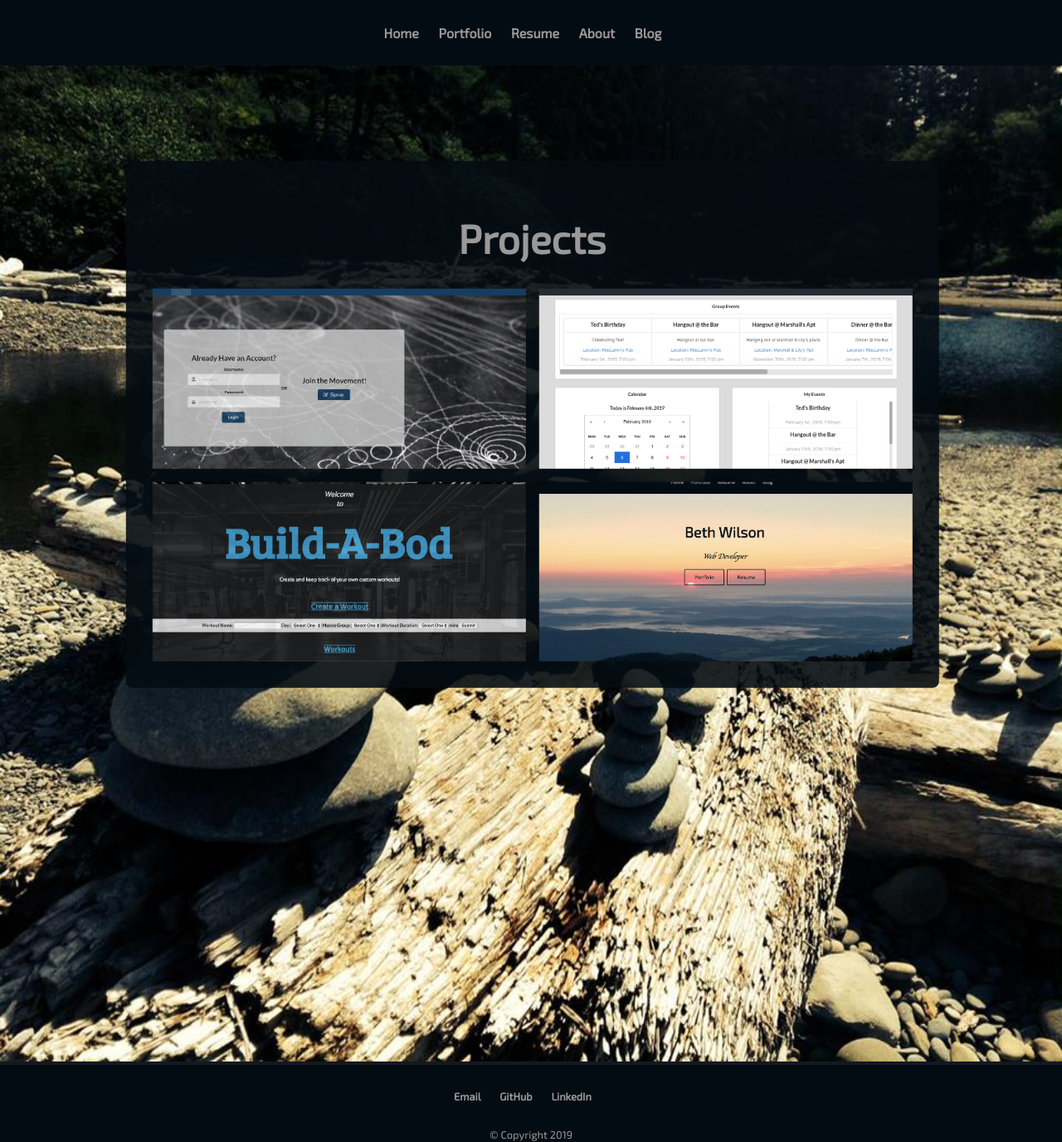
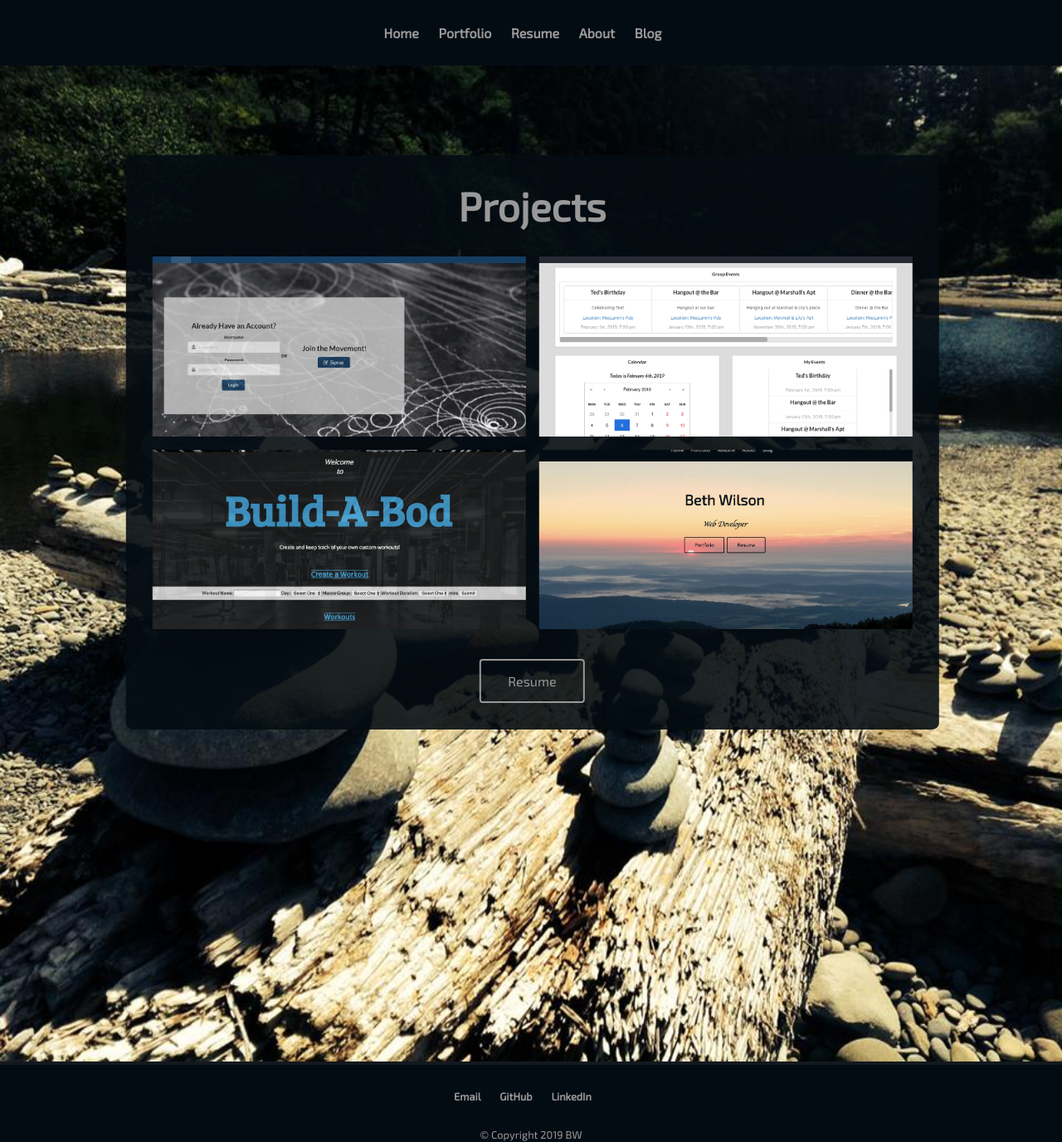
Before and after one commit to bethwilson07/bethwilson07.github.io, a Jekyll site: the page built from portfolio/index.html, in a window 1280 px wide. Shown: the whole page at 83% size. Built offline with Jekyll 4.4.1, drawn with Linux system fonts in a browser that asks for light colours.

Commit message:
responsive except for phones

```diff
--- a/_includes/footer.html
+++ b/_includes/footer.html
@@ -4,5 +4,5 @@
     <li><a href="https://github.com/bethwilson07">GitHub</a></li>
     <li><a href="https://www.linkedin.com/in/beth-wilson/">LinkedIn</a></li>
   </ul>
-    <a href="/">&copy; Copyright 2019</a>
+    <a href="/">&copy; Copyright 2019 BW</a>
 </footer>
--- a/css/main.css
+++ b/css/main.css
@@ -66,8 +66,8 @@ a:hover {
 
 .portfolio {
   background-color: transparent;
-  color: #b6c7bf;
-  border: 2px solid #b6c7bf;
+  color: #999;
+  border: 2px solid #999;
   padding: 15px 32px;
   font-size: 16px;
   margin: 4px 2px;
@@ -80,8 +80,8 @@ a:hover {
   border-radius:4px;
 }
 .portfolio:hover {
-  background-color: #b6c7bf;
-  color: #0d0d0e;
+  background-color: #999;
+  color: #040c13e3;
 }
 #wrapper {
   display: flex;
--- a/portfolio/index.html
+++ b/portfolio/index.html
@@ -5,7 +5,7 @@ layout: default
 <div class="blurb">
   <img src="../assets/images/rock_altars.jpg" alt="rocks" style="width:100%;height:1200px;">
 
-  <div class="projects" style="position:absolute;top: 30%;left:57%;transform: translate(-59%, -12%);background-color:#040c13e3;padding:2rem;border-radius:8px;">
+  <div class="projects" style="position:absolute;top: 30%;left:57%;transform: translate(-59%, -12%);background-color:#040c13e3;padding: 0 2rem 2rem 2rem;border-radius:8px;">
       <h1 style="text-align:center;color:#999">Projects</h1>
         <div class="grid-container" >
             <article class="project-listing">
@@ -43,7 +43,12 @@ layout: default
                 </a>
               </div>
             </article>
-
           </div>
+<br>
+<br>
+          <div id="wrapper">
+        		<button onclick="window.location.href='/resume'"class="portfolio">Resume</button>
+        	</div>
+    </div>
 
 </div><!-- /.blurb -->
```
